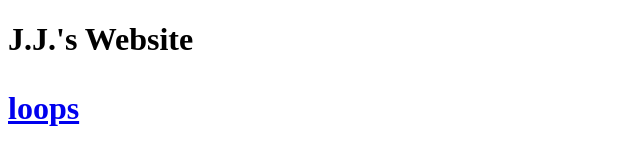
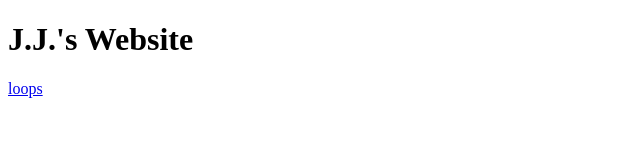
Before and after one commit to GingerThor/Portfolio, a plain HTML site: page index.html in a window 1280 px wide. Shown: the whole page, without its empty margins (0-640 px from the left). Drawn offline with Linux system fonts and the light colour scheme.

Commit message:
fixed bug on main page

```diff
--- a/index.html
+++ b/index.html
@@ -1,9 +1,10 @@
 <!DOCTYPE html>
 <html>
     <body>
-        <h1>J.J.'s Website<h1>
-            <p>
-                <a href="LoopsAndConditionals.html">loops</a>
-            </p>
+        <h1>J.J.'s Website</h1>
+        <p></p>
+        <p>
+            <a href="LoopsAndConditionals.html">loops</a>
+        </p>
     </body>
 </html>
```
